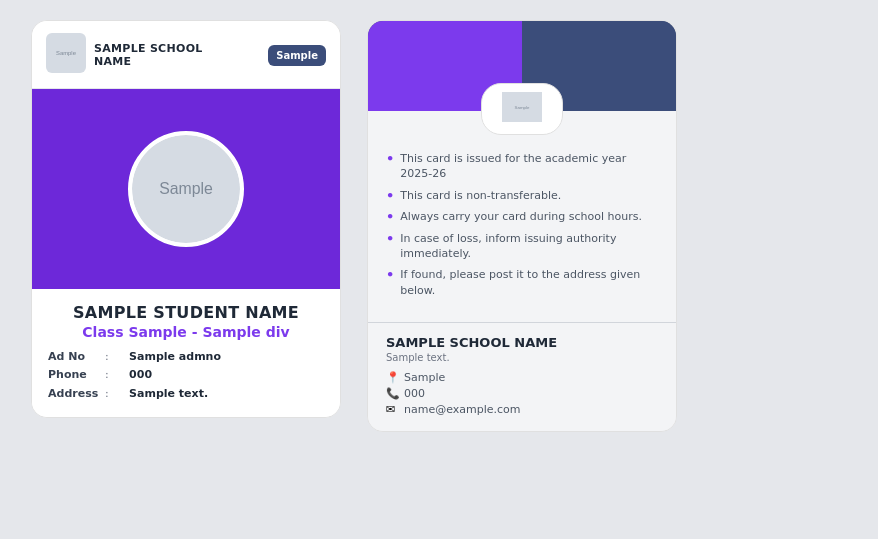
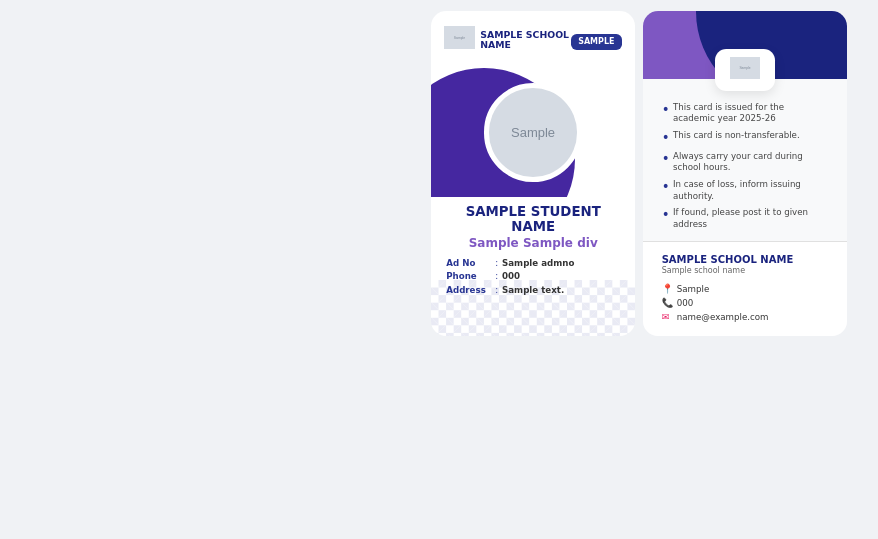
Before and after one commit to imcbsglobal/MAGNET_BACKEND_NEW, a Django app: template id_card/templates/id_card_template.html in a window 1280 px wide. Shown: the top 539 px of the page, without its empty margins (1-879 px from the left). Run offline with Django 5.2, Linux system fonts and the light colour scheme; the template is opened without the code that fills it: most values are stand-ins (such as "Sample title", 1, 10 or a date in 2020); grey boxes marked "Sample" are stand-in pictures.

Commit message:
id card full set

```diff
--- a/id_card/templates/id_card_template.html
+++ b/id_card/templates/id_card_template.html
@@ -11,24 +11,22 @@
         }
 
         @page {
-            size: 720px 540px;
+            size: 116mm 92mm; /* Slightly larger than 108x86 to avoid clipping */
             margin: 0;
         }
 
         body {
             font-family: 'DejaVu Sans', Arial, sans-serif;
-            background: #e5e7eb;
-            width: 720px;
-            height: 540px;
+            background: #f0f2f5;
+            padding: 3mm;
         }
 
         /* ─── CARD WRAPPER ──────────────────────────────── */
         .card-container {
             display: table;
-            width: 720px;
-            height: 540px;
-            background: #e5e7eb;
-            padding: 20px 24px;
+            width: 110mm;
+            height: 86mm;
+            margin: 0 auto;
         }
 
         .card-row {
@@ -38,69 +36,49 @@
         .card-cell {
             display: table-cell;
             vertical-align: top;
-            padding: 0 8px;
+            padding: 0 1mm;
         }
 
-        /* ─── BOTH CARDS ────────────────────────────────── */
+        /* ─── BOTH CARDS (CR80 Standard: 54x86mm) ───────── */
         .card {
-            width: 310px;
-            border-radius: 16px;
+            width: 54mm;
+            height: 86mm;
+            border-radius: 4mm;
             overflow: hidden;
             background: #ffffff;
-            border: 1px solid #e0e0e0;
-            /* WeasyPrint box-shadow workaround */
-            -weasy-border-radius: 16px;
+            position: relative;
+            /* -weasy-border-radius for WeasyPrint */
+            -weasy-border-radius: 4mm;
         }
 
         /* ════════════════ FRONT CARD ═══════════════════ */
 
-        /* Header row */
         .front-header {
-            background: #ffffff;
-            border-bottom: 1px solid #e5e7eb;
-            padding: 12px 14px;
-            height: 68px;
+            padding: 3mm 3.5mm;
+            display: table;
+            width: 100%;
+            height: 14mm;
         }
 
-        .front-header-table {
-            display: table;
-            width: 100%;
+        .header-left {
+            display: table-cell;
+            vertical-align: middle;
         }
 
-        .front-header-left {
-            display: table-cell;
-            vertical-align: middle;
-            width: 70%;
-        }
-
-        .front-header-right {
-            display: table-cell;
-            vertical-align: middle;
-            text-align: right;
-        }
-
-        .header-logo-wrap {
+        .header-logo-name {
             display: table;
         }
 
-        .header-logo-img-cell {
+        .header-logo-cell {
             display: table-cell;
             vertical-align: middle;
-            padding-right: 8px;
+            padding-right: 1.5mm;
         }
 
         .header-logo {
-            width: 40px;
-            height: 40px;
-            border-radius: 6px;
-        }
-
-        .header-logo-placeholder {
-            width: 40px;
-            height: 40px;
-            background: #d0d0d0;
-            border-radius: 6px;
-            display: table-cell;
+            width: 8mm;
+            height: 8mm;
+            object-fit: contain;
         }
 
         .school-name-cell {
@@ -109,92 +87,89 @@
         }
 
         .school-name-text {
-            font-size: 11px;
-            font-weight: bold;
-            color: #1f2937;
+            font-size: 7pt;
+            font-weight: 800;
+            color: #1a237e;
+            line-height: 1.1;
             text-transform: uppercase;
-            letter-spacing: 0.3px;
-            line-height: 1.2;
         }
 
-        .header-place-badge {
-            background: #3b4d7a;
-            color: #ffffff;
-            font-size: 10px;
-            font-weight: bold;
-            padding: 5px 8px;
-            border-radius: 6px;
-            white-space: nowrap;
-            display: inline-block;
+        .header-right {
+            display: table-cell;
+            vertical-align: middle;
+            text-align: right;
         }
 
-        /* Photo section */
-        .photo-section {
-            height: 200px;
-            background: #5b21b6;
+        .place-badge {
+            background: #283593;
+            color: #ffffff;
+            font-size: 6pt;
+            font-weight: bold;
+            padding: 1mm 2mm;
+            border-radius: 1.5mm;
+            display: inline-block;
+            text-transform: uppercase;
+        }
+
+        /* Photo & Curve Section */
+        .photo-area {
             position: relative;
-            text-align: center;
+            height: 34mm;
             overflow: hidden;
         }
 
-        /* Purple gradient bg using a table fill */
-        .photo-section-inner {
+        .purple-curve {
             position: absolute;
-            top: 0; left: 0; right: 0; bottom: 0;
-            background: #6d28d9;
+            top: 0;
+            left: -10mm;
+            width: 48mm;
+            height: 48mm;
+            background: #4527a0;
+            border-radius: 50%;
+            z-index: 1;
         }
 
-        .photo-circle-wrap {
+        .photo-circle {
             position: absolute;
-            top: 50%;
+            top: 4mm;
             left: 50%;
-            margin-top: -58px;
-            margin-left: -58px;
-            width: 116px;
-            height: 116px;
-            border-radius: 58px;
-            border: 4px solid #ffffff;
+            margin-left: -13mm;
+            width: 26mm;
+            height: 26mm;
+            border-radius: 50%;
+            border: 1.5mm solid #ffffff;
             background: #ffffff;
+            z-index: 2;
             overflow: hidden;
         }
 
-        .photo-image {
-            width: 108px;
-            height: 108px;
-            border-radius: 54px;
+        .student-photo {
+            width: 100%;
+            height: 100%;
             object-fit: cover;
-            display: block;
         }
 
-        .photo-placeholder {
-            width: 108px;
-            height: 108px;
-            background: #d0d0d0;
-            border-radius: 54px;
-            display: block;
+        /* Student Info */
+        .student-body {
+            padding: 2mm 4mm;
+            text-align: center;
+            position: relative;
+            z-index: 3;
         }
 
-        /* Student info */
-        .student-info {
-            padding: 14px 16px 12px 16px;
-            background: #ffffff;
-            text-align: center;
+        .name-text {
+            font-size: 10pt;
+            font-weight: 800;
+            color: #1a237e;
+            text-transform: uppercase;
+            margin-bottom: 0.5mm;
         }
 
-        .student-name {
-            font-size: 16px;
-            font-weight: bold;
-            color: #1f2937;
-            text-transform: uppercase;
-            letter-spacing: 0.3px;
-            margin-bottom: 2px;
-        }
-
-        .student-class {
-            font-size: 14px;
-            font-weight: bold;
-            color: #7c3aed;
-            margin-bottom: 10px;
+        .class-text {
+            font-size: 9pt;
+            font-weight: 800;
+            color: #7e57c2;
+            margin-bottom: 2mm;
         }
 
         .info-table {
@@ -205,178 +180,172 @@
 
         .info-row {
             display: table-row;
-            margin-bottom: 4px;
         }
 
         .info-label {
             display: table-cell;
-            font-size: 11px;
+            font-size: 6.5pt;
             font-weight: bold;
-            color: #374151;
-            padding-bottom: 4px;
-            white-space: nowrap;
-            width: 52px;
+            color: #283593;
+            padding-bottom: 0.8mm;
+            width: 12mm;
         }
 
         .info-sep {
             display: table-cell;
-            font-size: 11px;
-            color: #6b7280;
-            padding: 0 5px 4px 5px;
+            font-size: 6.5pt;
+            color: #283593;
+            padding: 0 1mm 0.8mm 1mm;
+            width: 2mm;
         }
 
-        .info-value {
+        .info-val {
             display: table-cell;
-            font-size: 11px;
-            color: #1f2937;
+            font-size: 6.5pt;
             font-weight: 600;
-            padding-bottom: 4px;
-            line-height: 1.3;
+            color: #333333;
+            padding-bottom: 0.8mm;
+            line-height: 1.2;
         }
 
+        /* Bottom Pattern */
+        .grid-pattern {
+            position: absolute;
+            bottom: 0;
+            left: 0;
+            right: 0;
+            height: 15mm;
+            opacity: 0.1;
+            background-image:
+                linear-gradient(45deg, #283593 25%, transparent 25%),
+                linear-gradient(-45deg, #283593 25%, transparent 25%),
+                linear-gradient(45deg, transparent 75%, #283593 75%),
+                linear-gradient(-45deg, transparent 75%, #283593 75%);
+            background-size: 4mm 4mm;
+            background-position: 0 0, 0 2mm, 2mm 2mm, 2mm 0;
+            z-index: 1;
+        }
 
         /* ════════════════ BACK CARD ════════════════════ */
         .card-back {
-            background: #f3f4f6;
+            background: #f8f9fa;
         }
 
-        /* Geometric header using table cells */
         .back-header {
-            height: 90px;
-            background: #3b4d7a;
+            height: 18mm;
             position: relative;
             overflow: hidden;
         }
 
-        /* WeasyPrint can't do CSS triangles well — use a table split approach */
-        .back-header-table {
-            display: table;
-            width: 100%;
-            height: 90px;
+        .back-curve-purple {
+            position: absolute;
+            top: -15mm;
+            left: -15mm;
+            width: 40mm;
+            height: 40mm;
+            background: #7e57c2;
+            border-radius: 50%;
         }
 
-        .back-header-purple {
-            display: table-cell;
-            width: 50%;
-            background: #7c3aed;
-            vertical-align: bottom;
+        .back-curve-navy {
+            position: absolute;
+            top: -25mm;
+            right: -10mm;
+            width: 50mm;
+            height: 50mm;
+            background: #1a237e;
+            border-radius: 50%;
         }
 
-        .back-header-navy {
-            display: table-cell;
-            width: 50%;
-            background: #3b4d7a;
-            vertical-align: bottom;
+        .logo-pill-container {
+            text-align: center;
+            margin-top: -8mm;
+            margin-bottom: 3mm;
+            position: relative;
+            z-index: 10;
         }
 
-        /* Logo pill */
         .logo-pill {
-            text-align: center;
-            margin-top: -28px;
-            margin-bottom: 16px;
-            position: relative;
-            z-index: 2;
-        }
-
-        .logo-pill-inner {
             display: inline-block;
             background: #ffffff;
-            border-radius: 20px;
-            padding: 8px 20px;
-            border: 1px solid #e0e0e0;
+            border-radius: 3mm;
+            padding: 2mm 4mm;
+            box-shadow: 0 1mm 3mm rgba(0,0,0,0.1);
         }
 
         .logo-pill-img {
-            height: 30px;
-            max-width: 100px;
+            height: 6mm;
+            max-width: 20mm;
+            object-fit: contain;
         }
 
-        .logo-pill-placeholder {
-            display: inline-block;
-            height: 30px;
-            width: 80px;
-            background: #d0d0d0;
-            border-radius: 4px;
+        .rules-container {
+            padding: 0 5mm;
         }
 
-        /* Rules */
-        .rules-section {
-            padding: 0 18px 14px 18px;
+        .rule-item {
+            display: table;
+            width: 100%;
+            margin-bottom: 1.5mm;
         }
 
-        .rule-table {
-            display: table;
-            width: 100%;
+        .rule-bullet {
+            display: table-cell;
+            width: 3mm;
+            color: #283593;
+            font-size: 10pt;
+            vertical-align: top;
+            padding-top: -0.5mm;
         }
 
-        .rule-row {
-            display: table-row;
+        .rule-text {
+            display: table-cell;
+            font-size: 6.5pt;
+            color: #444444;
+            line-height: 1.3;
         }
 
-        .rule-bullet-cell {
-            display: table-cell;
-            color: #7c3aed;
-            font-weight: bold;
-            font-size: 13px;
-            padding-right: 6px;
-            padding-bottom: 6px;
-            vertical-align: top;
-            white-space: nowrap;
-        }
-
-        .rule-text-cell {
-            display: table-cell;
-            font-size: 11px;
-            color: #4b5563;
-            line-height: 1.4;
-            padding-bottom: 6px;
-        }
-
-        /* Footer */
         .back-footer {
-            padding: 12px 18px;
-            border-top: 1px solid #d1d5db;
-            background: #f3f4f6;
-            margin-top: 4px;
+            position: absolute;
+            bottom: 0;
+            left: 0;
+            right: 0;
+            padding: 3mm 5mm;
+            border-top: 0.2mm solid #e0e0e0;
+            background: #ffffff;
         }
 
         .footer-school-name {
-            font-size: 13px;
-            font-weight: bold;
-            color: #1f2937;
+            font-size: 7.5pt;
+            font-weight: 800;
+            color: #1a237e;
             text-transform: uppercase;
-            margin-bottom: 2px;
+            margin-bottom: 0.5mm;
         }
 
-        .footer-school-address {
-            font-size: 10px;
-            color: #6b7280;
-            margin-bottom: 8px;
-        }
-
-        .contact-table {
-            display: table;
-            width: 100%;
+        .footer-sub-name {
+            font-size: 6pt;
+            color: #666666;
+            margin-bottom: 2mm;
         }
 
         .contact-row {
-            display: table-row;
+            display: table;
+            width: 100%;
+            margin-bottom: 0.8mm;
         }
 
         .contact-icon {
             display: table-cell;
-            width: 18px;
-            font-size: 11px;
-            padding-bottom: 3px;
-            vertical-align: middle;
+            width: 4mm;
+            font-size: 7pt;
+            color: #e91e63;
         }
 
-        .contact-text {
+        .contact-val {
             display: table-cell;
-            font-size: 11px;
-            color: #4b5563;
-            padding-bottom: 3px;
-            vertical-align: middle;
+            font-size: 6.5pt;
+            color: #333333;
         }
     </style>
 </head>
@@ -387,17 +356,17 @@
     <!-- ══════════ FRONT CARD ══════════ -->
     <div class="card-cell">
       <div class="card">
+        <div class="grid-pattern"></div>
 
         <!-- Header -->
         <div class="front-header">
-          <div class="front-header-table">
-            <div class="front-header-left">
-              <div class="header-logo-wrap">
-                <div class="header-logo-img-cell">
+          <div class="header-left">
+            <div class="header-logo-name">
+              <div class="header-logo-cell">
                 {% if school_logo %}
                   <img src="{{ school_logo }}" class="header-logo" alt="logo">
                 {% else %}
-                    <div class="header-logo-placeholder"></div>
+                  <div style="width: 8mm; height: 8mm; background: #eee; border-radius: 1mm;"></div>
                 {% endif %}
               </div>
               <div class="school-name-cell">
@@ -405,44 +374,43 @@
               </div>
             </div>
           </div>
-            <div class="front-header-right">
-              <span class="header-place-badge">{{ school_place }}</span>
-            </div>
+          <div class="header-right">
+            <div class="place-badge">{{ school_place }}</div>
           </div>
         </div>
 
         <!-- Photo -->
-        <div class="photo-section">
-          <div class="photo-section-inner"></div>
-          <div class="photo-circle-wrap">
+        <div class="photo-area">
+          <div class="purple-curve"></div>
+          <div class="photo-circle">
             {% if student_photo %}
-              <img src="{{ student_photo }}" class="photo-image" alt="photo">
+              <img src="{{ student_photo }}" class="student-photo" alt="photo">
             {% else %}
-              <div class="photo-placeholder"></div>
+              <div style="width: 100%; height: 100%; background: #eee;"></div>
             {% endif %}
           </div>
         </div>
 
         <!-- Info -->
-        <div class="student-info">
-          <div class="student-name">{{ student_name }}</div>
-          <div class="student-class">Class {{ student_class }}{% if div %} - {{ div }}{% endif %}</div>
+        <div class="student-body">
+          <div class="name-text">{{ student_name }}</div>
+          <div class="class-text">{{ student_class }}{% if div %} {{ div }}{% endif %}</div>
 
           <div class="info-table">
             <div class="info-row">
               <div class="info-label">Ad No</div>
               <div class="info-sep">:</div>
-              <div class="info-value">{{ admno }}</div>
+              <div class="info-val">{{ admno }}</div>
             </div>
             <div class="info-row">
               <div class="info-label">Phone</div>
               <div class="info-sep">:</div>
-              <div class="info-value">{{ mobile }}</div>
+              <div class="info-val">{{ mobile }}</div>
             </div>
             <div class="info-row">
               <div class="info-label">Address</div>
               <div class="info-sep">:</div>
-              <div class="info-value">{{ full_address }}</div>
+              <div class="info-val">{{ full_address }}</div>
             </div>
           </div>
         </div>
@@ -454,68 +422,63 @@
     <div class="card-cell">
       <div class="card card-back">
 
-        <!-- Geometric header -->
+        <!-- Header -->
         <div class="back-header">
-          <div class="back-header-table">
-            <div class="back-header-purple"></div>
-            <div class="back-header-navy"></div>
-          </div>
+          <div class="back-curve-purple"></div>
+          <div class="back-curve-navy"></div>
         </div>
 
         <!-- Logo pill -->
+        <div class="logo-pill-container">
           <div class="logo-pill">
-          <div class="logo-pill-inner">
             {% if school_logo %}
               <img src="{{ school_logo }}" class="logo-pill-img" alt="logo">
             {% else %}
-              <div class="logo-pill-placeholder"></div>
+              <div style="width: 15mm; height: 5mm; background: #eee;"></div>
             {% endif %}
           </div>
         </div>
 
         <!-- Rules -->
-        <div class="rules-section">
-          <div class="rule-table">
-            <div class="rule-row">
-              <div class="rule-bullet-cell">•</div>
-              <div class="rule-text-cell">This card is issued for the academic year {{ academic_year|default:"2025-26" }}</div>
+        <div class="rules-container">
+          <div class="rule-item">
+            <div class="rule-bullet">•</div>
+            <div class="rule-text">This card is issued for the academic year {{ academic_year|default:"2025-26" }}</div>
           </div>
-            <div class="rule-row">
-              <div class="rule-bullet-cell">•</div>
-              <div class="rule-text-cell">This card is non-transferable.</div>
+          <div class="rule-item">
+            <div class="rule-bullet">•</div>
+            <div class="rule-text">This card is non-transferable.</div>
           </div>
-            <div class="rule-row">
-              <div class="rule-bullet-cell">•</div>
-              <div class="rule-text-cell">Always carry your card during school hours.</div>
+          <div class="rule-item">
+            <div class="rule-bullet">•</div>
+            <div class="rule-text">Always carry your card during school hours.</div>
           </div>
-            <div class="rule-row">
-              <div class="rule-bullet-cell">•</div>
-              <div class="rule-text-cell">In case of loss, inform issuing authority immediately.</div>
+          <div class="rule-item">
+            <div class="rule-bullet">•</div>
+            <div class="rule-text">In case of loss, inform issuing authority.</div>
           </div>
-            <div class="rule-row">
-              <div class="rule-bullet-cell">•</div>
-              <div class="rule-text-cell">If found, please post it to the address given below.</div>
-            </div>
+          <div class="rule-item">
+            <div class="rule-bullet">•</div>
+            <div class="rule-text">If found, please post it to given address</div>
           </div>
         </div>
 
         <!-- Footer -->
         <div class="back-footer">
           <div class="footer-school-name">{{ school_name }}</div>
-          <div class="footer-school-address">{{ school_address }}</div>
-          <div class="contact-table">
+          <div class="footer-sub-name">{{ school_name }}</div>
+
           <div class="contact-row">
             <div class="contact-icon">📍</div>
-              <div class="contact-text">{{ school_place }}</div>
+            <div class="contact-val">{{ school_place }}</div>
           </div>
           <div class="contact-row">
             <div class="contact-icon">📞</div>
-              <div class="contact-text">{{ school_phone }}</div>
+            <div class="contact-val">{{ school_phone }}</div>
           </div>
           <div class="contact-row">
             <div class="contact-icon">✉</div>
-              <div class="contact-text">{{ school_email }}</div>
-            </div>
+            <div class="contact-val">{{ school_email }}</div>
           </div>
         </div>
 
@@ -524,5 +487,6 @@
 
   </div><!-- /card-row -->
 </div><!-- /card-container -->
+
 </body>
 </html>
--- a/id_card/views.py
+++ b/id_card/views.py
@@ -705,7 +705,7 @@ def generate_bulk_id_card_pdf(request):
         all_html = (
             '<!DOCTYPE html><html><head><meta charset="UTF-8">'
             '<style>'
-            '@page { size: 720px 540px; margin: 0; }'
+            '@page { size: 116mm 92mm; margin: 0; }'
             '.page-wrap { page-break-after: always; }'
             '.page-wrap:last-child { page-break-after: avoid; }'
             '</style></head><body>'
```
Lines whose indentation alone changed are shown as unchanged.
